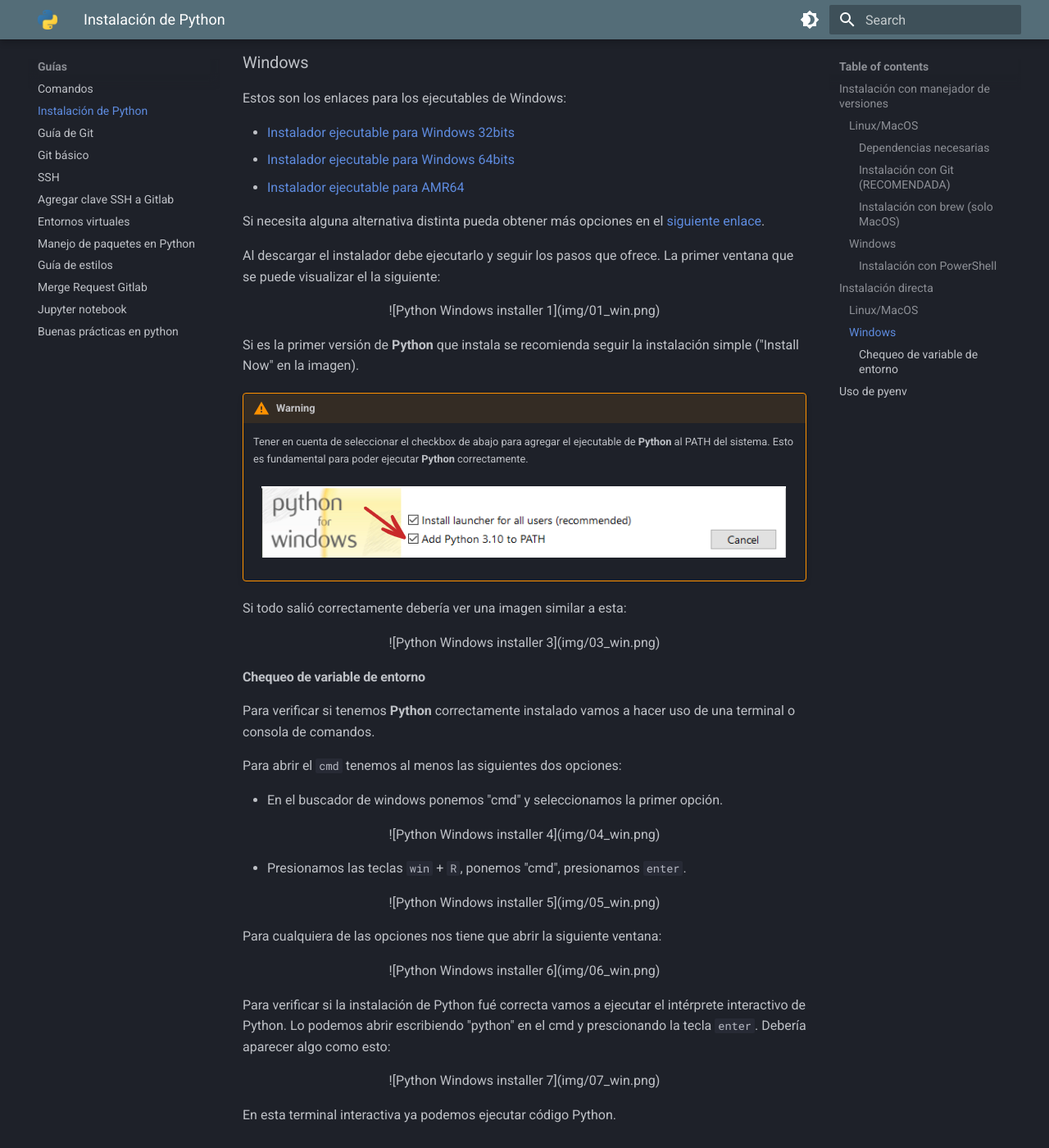
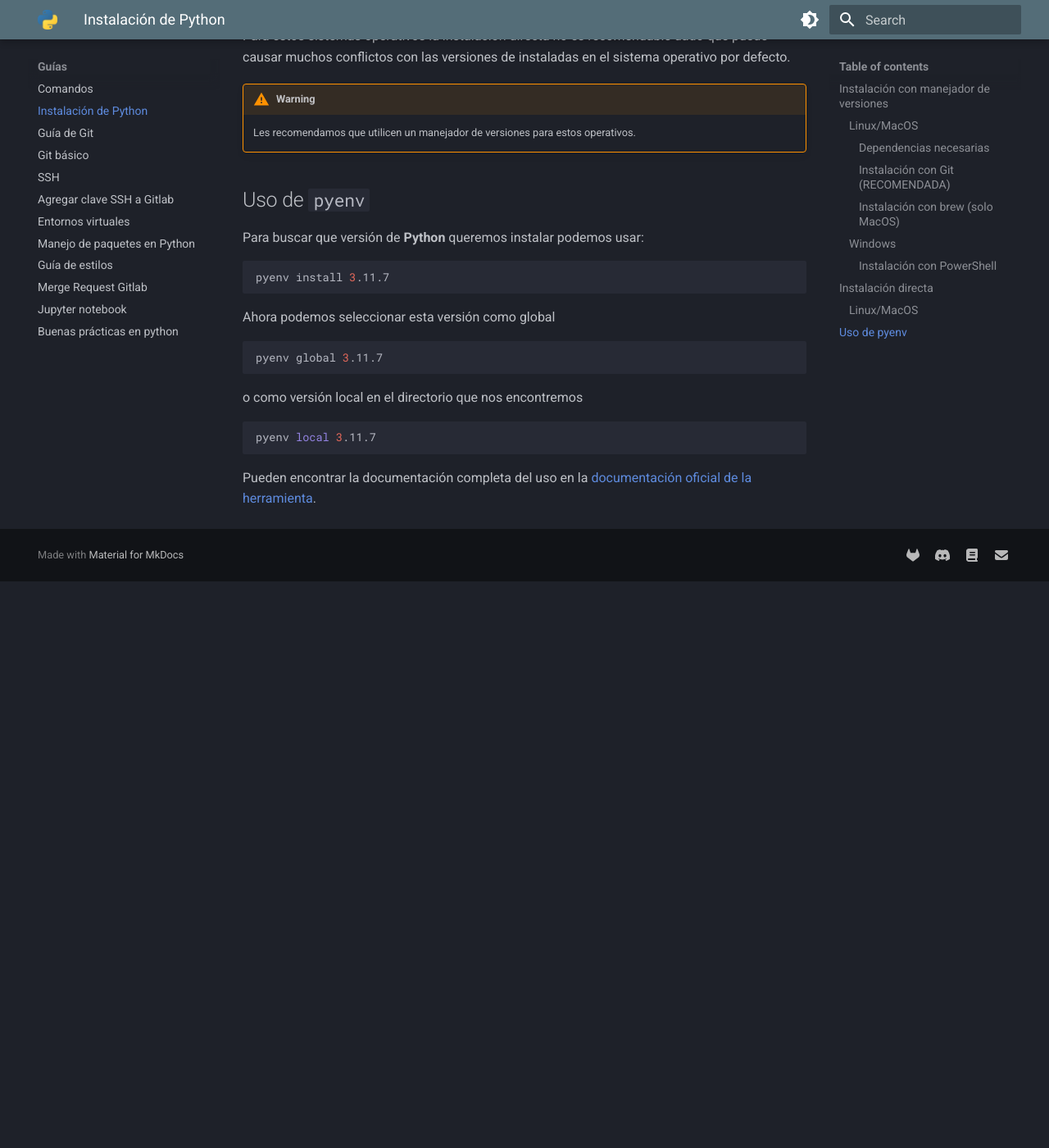
Before and after one commit to python-unlp/web, an MkDocs documentation site: the page built from docs/guias/02/instalar_python.md, in a window 1280 px wide and 1400 px high, scrolled down 3266 px. Shown: the whole window at 82% size. Built offline with MkDocs 1.6.1 and Material for MkDocs 9.7.7, drawn with Linux system fonts in a browser that asks for light colours; after the commit the page ends 3975 px from its top, so only the background shows below that; part of the change alters nothing that is shown; some of the changed text lies outside the part shown.

Commit message:
Usar sólo pyenv en Windows y configurar powershell de forma acorde

````diff
--- a/docs/guias/02/instalar_python.md
+++ b/docs/guias/02/instalar_python.md
@@ -101,24 +101,32 @@ La herramienta es [`pyenv-win`](https://github.com/pyenv-win/pyenv-win)
 Utilizar **PowerShell** para la instalación en windows es la forma recomendada
 en la [documentación de la herramienta](https://github.com/pyenv-win/pyenv-win#quick-start).
 
-1. Instalar `pyenv-win` en PowerShell.
+1. Habilitar la ejecución de scripts en PowerShell, para eso abrir PowerShell como administrador
+y ejecutar:
+   ```pwsh
+   Set-ExecutionPolicy RemoteSigned
+   ```
+
+2. Cerrar la ventana anterior y abrir PowerShell como usuario normal (no administrador)
+
+3. Instalar `pyenv-win` en PowerShell ejecutando el siguiente comando:
    ```pwsh
    Invoke-WebRequest -UseBasicParsing -Uri "https://raw.githubusercontent.com/pyenv-win/pyenv-win/master/pyenv-win/install-pyenv-win.ps1" -OutFile "./install-pyenv-win.ps1"; &"./install-pyenv-win.ps1"
    ```
 
-2. Re abrir PowerShell
-3. Correr `pyenv --version` para verificar si la instalación terminó
-4. Corer `pyenv install -l` para verificar la lista de versiones de **Python**
+4. Re abrir PowerShell
+5. Correr `pyenv --version` para verificar si la instalación terminó
+6. Corer `pyenv install -l` para verificar la lista de versiones de **Python**
    soportadas por `pyenv-win`
-5. Correr `pyenv install <version>` para instalar la versión de **Python** que desea
-6. Corer `pyenv global <version>` para setear esa versión de **Python** como global
-7. Verifique que versión de **Python** está utilizando en su path
+7. Correr `pyenv install <version>` para instalar la versión de **Python** que desea
+8. Corer `pyenv global <version>` para setear esa versión de **Python** como global
+9. Verifique que versión de **Python** está utilizando en su path
    ```plaintext
    > pyenv version
    <version> (set by \path\to\.pyenv\pyenv-win\.python-version)
    ```
 
-8. Verifique que esa versión de **Python** está funcionando
+10. Verifique que esa versión de **Python** está funcionando
    ```plaintext
    > python -c "import sys; print(sys.executable)"
    \path\to\.pyenv\pyenv-win\versions\<version>\python.exe
@@ -143,6 +151,7 @@ sistema operativo por defecto.
 
     Les recomendamos que utilicen un manejador de versiones para estos operativos.
 
+<!--
 ### Windows
 
 Estos son los enlaces para los ejecutables de Windows:
@@ -210,25 +219,25 @@ Debería aparecer algo como esto:
 </center>
 
 En esta terminal interactiva ya podemos ejecutar código Python.
-
+-->
 ## Uso de `pyenv`
 
 Para buscar que versión de **Python** queremos instalar podemos usar:
 
 ```bash
-pyenv install 3.6.8
+pyenv install 3.11.7
 ```
 
 Ahora podemos seleccionar esta versión como global
 
 ```bash
-pyenv global 3.6.8
+pyenv global 3.11.7
 ```
 
 o como versión local en el directorio que nos encontremos
 
 ```bash
-pyenv local 3.6.8
+pyenv local 3.11.7
 ```
 
 Pueden encontrar la documentación completa del uso en la [documentación oficial
````
